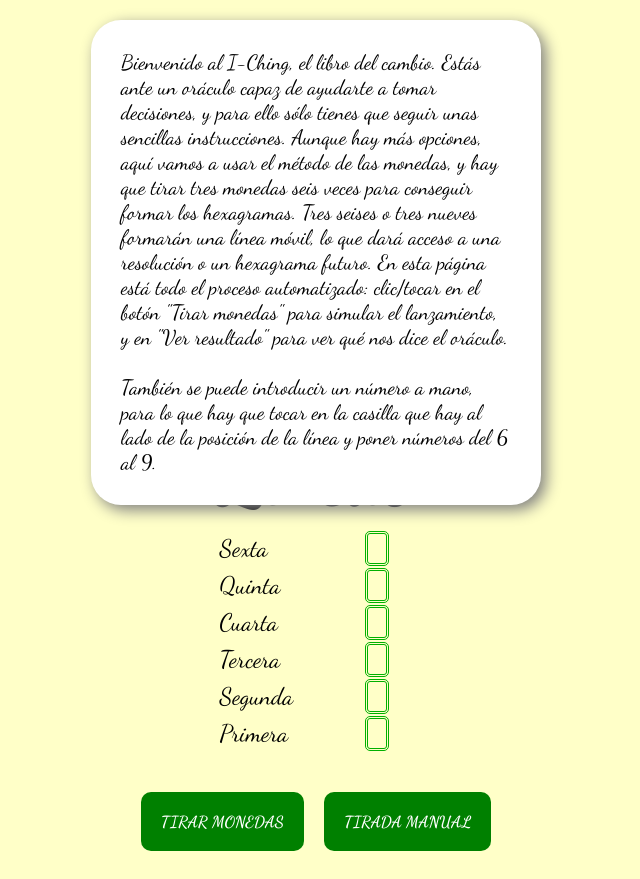
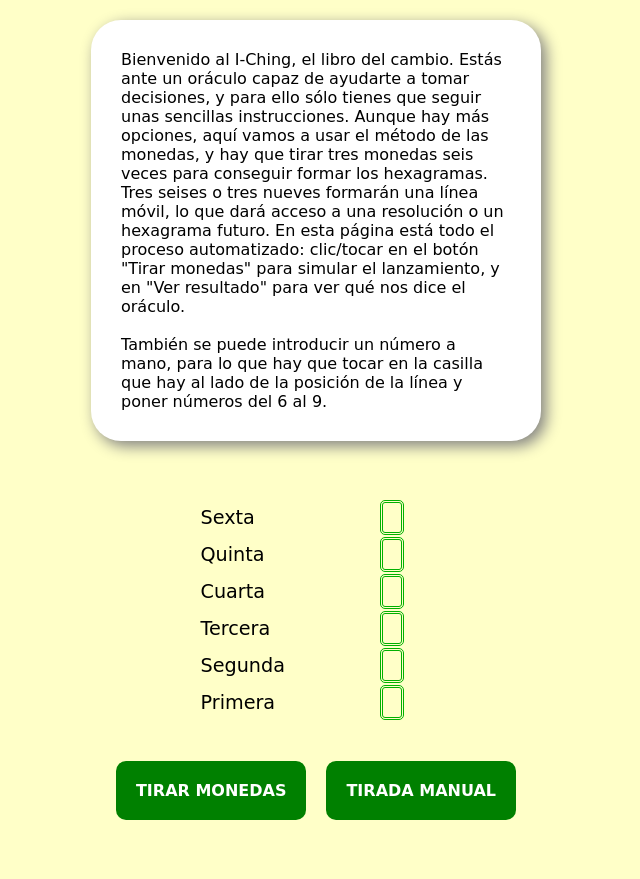
Before and after one commit to aperricio/i-ching, an Electron app: page i-ching.html in a window 800 px wide. Both pictures are taken after a click on the button "INSTRUCCIONES". Shown: the whole page, without its empty margins (84-724 px from the left). After the commit the page ends 848 px from the top, so only its background shows below. Drawn offline with nearby package versions, Linux system fonts and the light colour scheme; files whose address does not match are found by name; a web font is replaced by a local one.

Commit message:
Modificada fuente

```diff
--- a/css/iching.css
+++ b/css/iching.css
@@ -10,15 +10,9 @@
     transition: all 1s ease-in-out;
 }
 
-        @font-face {
-            font-family: Dancing Script;
-            src: url("../fonts/DancingScript-VariableFont_wght.ttf") format("woff2");
-            font-weight: 100, 600;
-        }
-
 
 body, input[type=number] {
-                font-family: 'Dancing Script', cursive;
+    font-family: 'Wonton', cursive;
     font-size: 1.2rem;
 }
 
@@ -78,6 +72,12 @@
     transition-duration: .2s, .5s, .3s;
 }
 
+@media (max-width:400px){
+    input[type*="button"] {
+        transform: scale(0.8);
+    }
+}
+
 input[type*="button"]:hover {
     background-color: rgb(37, 179, 37);
     border: none;
@@ -104,10 +104,6 @@
 .botones {
     margin: 20px 10px;
     padding: 20px;
-        }
-
-        .botones:focus {
-            outline: none;
 }
 
 #resolucion, #lineasMoviles, #futuro {
@@ -277,7 +273,33 @@
     }
 }
 
-        @media (min-width: 800px) {
+@media (min-width: 700px) {
+    h1 {
+        font-size: 5rem
+    }
+
+    h2 {
+        font-size: 4rem;
+    }
+
+    h3 {
+        font-size: 3.5rem;
+    }
+
+    h4 {
+        font-size: 2.5rem;
+    }
+
+    p:not(#instrucciones p) {
+        font-size: 1.8rem;
+    }
+
+    #instrucciones p {
+        font-size: 1rem;
+    }
+}
+
+@media (min-width: 1000px) {
     h1 {
         font-size: 6rem
     }
@@ -294,7 +316,7 @@
         font-size: 3rem;
     }
 
-            p {
+    p:not(#instrucciones p) {
         font-size: 2rem;
     }
 
```
Lines whose indentation alone changed are shown as unchanged.
